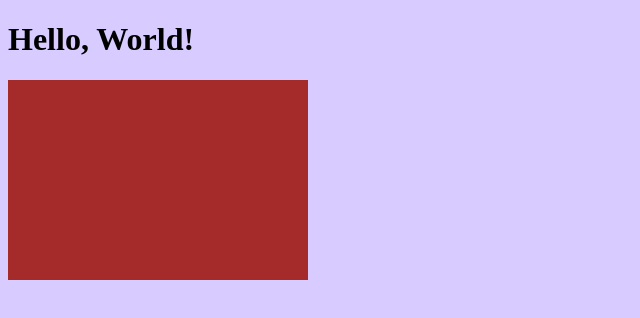
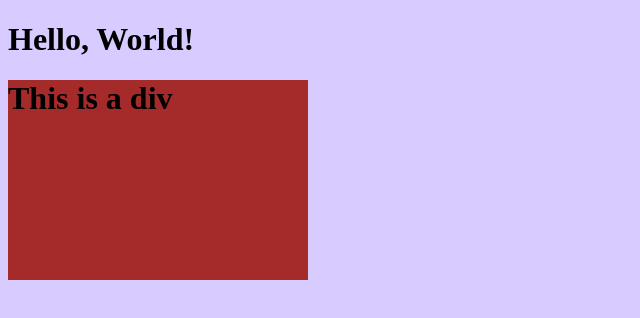
Before and after one commit to ChandlerLugo/456_Homework1, a plain HTML site: page index.html in a window 1280 px wide. Shown: the whole page, without its empty margins (0-640 px from the left). Drawn offline with Linux system fonts and the light colour scheme.

Commit message:
Update index.html

```diff
--- a/index.html
+++ b/index.html
@@ -10,7 +10,9 @@
     <h1> Hello, World! </h1>
 
 </body>
-<div ondblclick="the div was clicked"></div>
+<div>
+    <h1>This is a div</h1>
+</div>
 
 <style>
     div{background-color:brown; width: 300px; height: 200px;}
```
